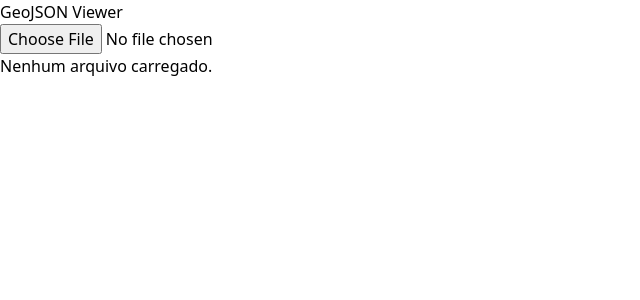
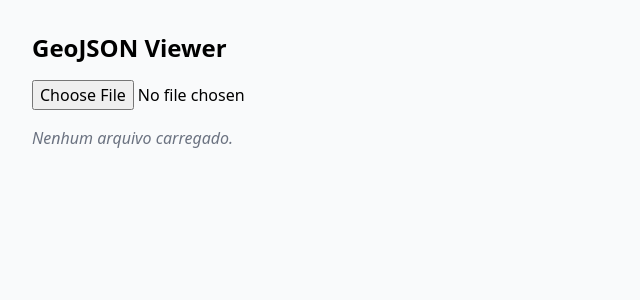
Before and after one commit to VictorabMoreno/geojson-farm-viewer, a React (Vite) app: page / in a window 1280 px wide. Shown: the top 300 px of the page, without its empty margins (0-640 px from the left). Built offline with nearby package versions, Linux system fonts and the light colour scheme.

Commit message:
chore(tailwind): enable dark mode with class strategy

```diff
--- a/tailwind.config.js
+++ b/tailwind.config.js
@@ -1,6 +1,7 @@
 /** @type {import('tailwindcss').Config} */
 export default {
-  content: [],
+  darkMode: 'class', // 👈 necessário para toggle via classe
+  content: ['./index.html', './src/**/*.{js,ts,jsx,tsx}'],
   theme: {
     extend: {},
   },
```
